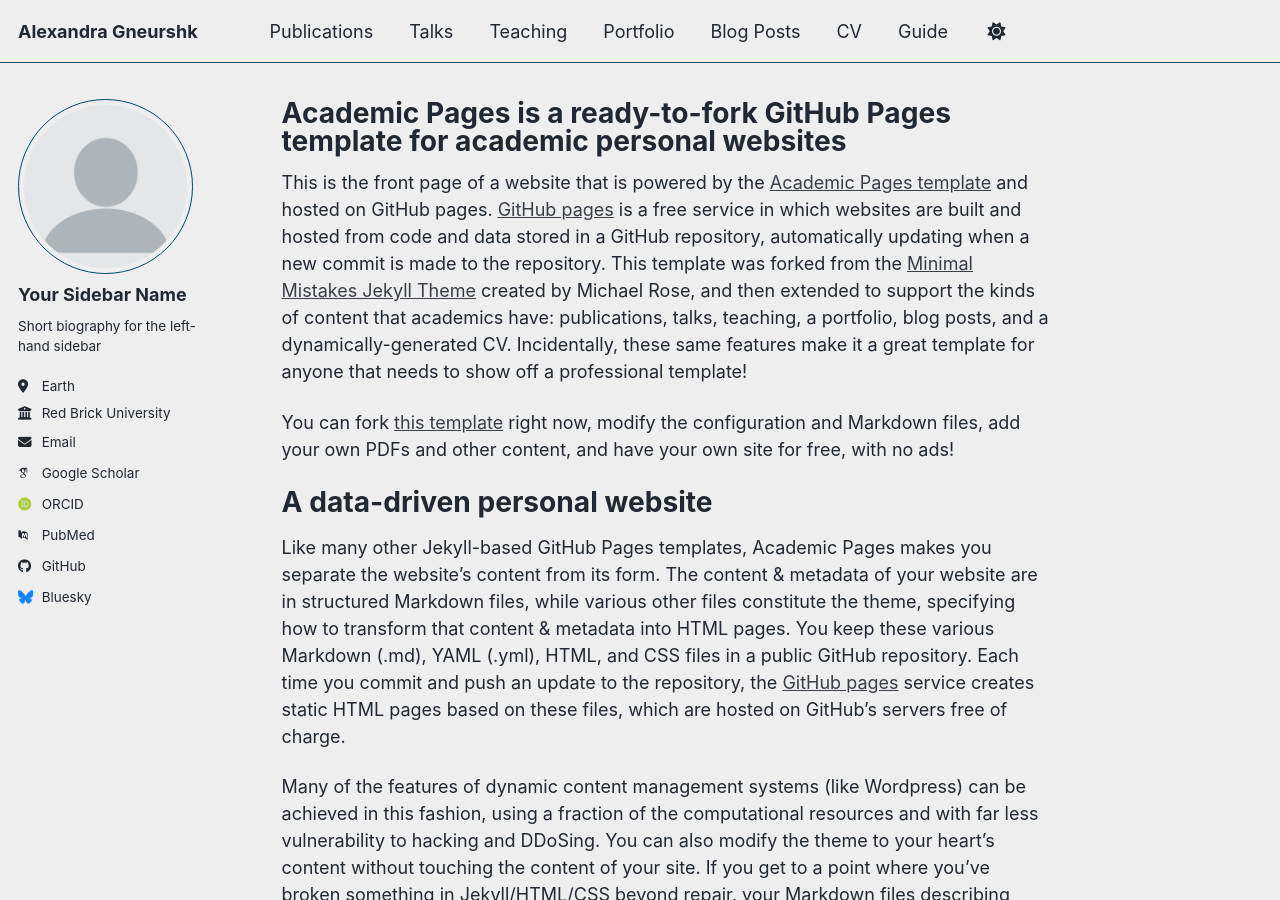
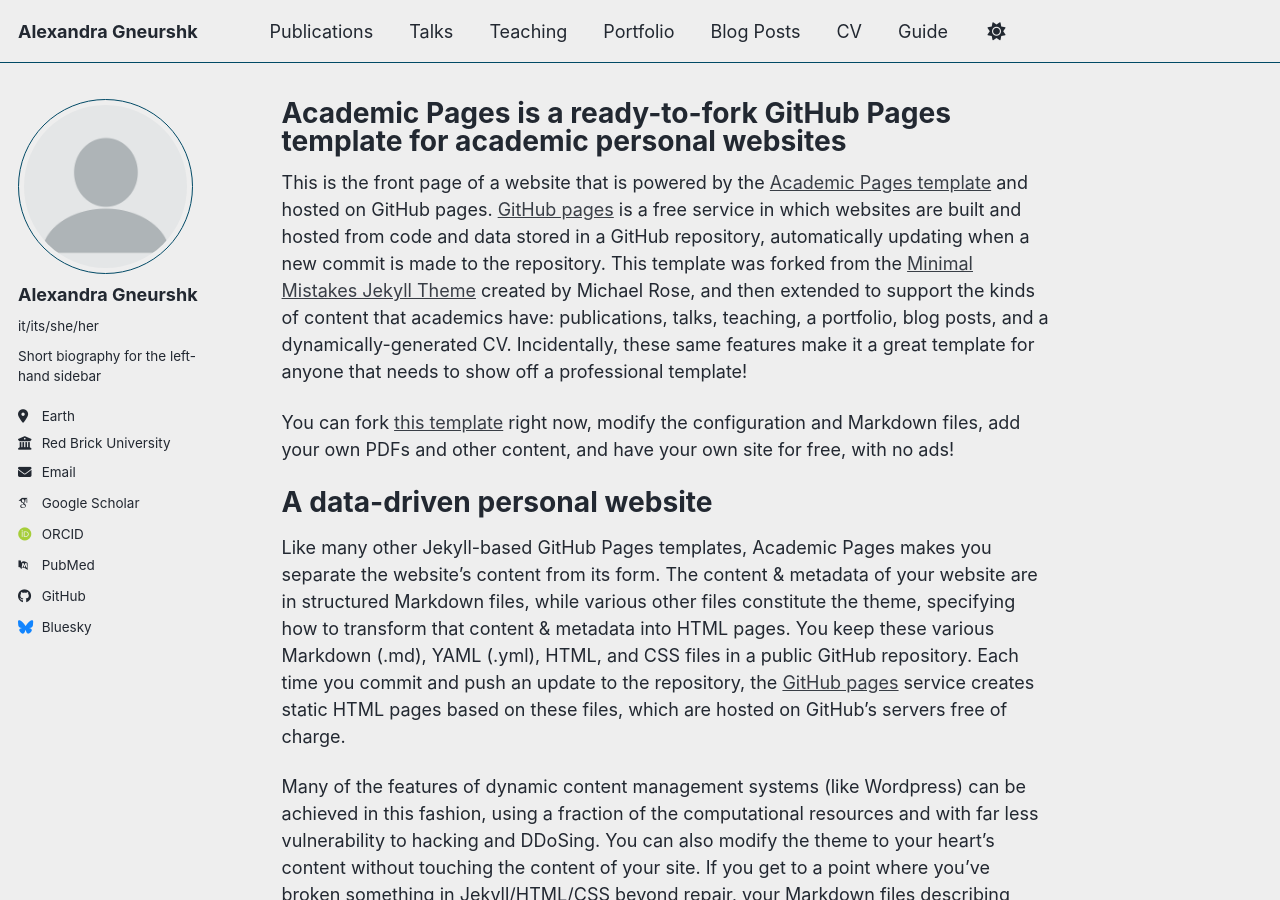
Before and after one commit to thegneurshk/alexandra-gneurshk.github.io, a Jekyll site: the page built from _pages/about.md, in a window 1280 px wide and 900 px high. Built offline with Jekyll 4.4.1, drawn with Linux system fonts in a browser that asks for light colours; some web fonts are replaced; a script bundle is joined from its source files by our own code; library files that are not in the unit come from our copies.

Commit message:
Update _config.yml

```diff
--- a/_config.yml
+++ b/_config.yml
@@ -15,8 +15,8 @@
 description              : &description "Your Name's academic portfolio"   # Update this with a general description of your site, this is the default if not overridden by a page
 url                      : https://thegneurshk.github.io # The base hostname & protocol for your site e.g. "https://[your GitHub username].github.io",
                                                            # or if you already have some other page hosted on Github then use "https://[your GitHub username].github.io/[Your Repo Name]"
-baseurl                  : "" # the subpath of your site, e.g. "/blog"
-repository               : "academicpages/academicpages.github.io"
+baseurl                  : "/alexandra-gneurshk.github.io" # the subpath of your site, e.g. "/blog"
+repository               : "thegneurshk/alexandra-gneurshk.github.io"
 
 # Site Author - The following control what appear as part of the author content on the side bar.
 #               If a field is blank the icon and link will not appear, otherwise it will be shown.
@@ -24,13 +24,13 @@
 author:
   # Biographic information
   avatar           : "profile.png"
-  name             : "Your Sidebar Name"
-  pronouns         : # example: "she/her"
+  name             : "Alexandra Gneurshk"
+  pronouns         : "it/its/she/her"
   bio              : "Short biography for the left-hand sidebar"
   location         : "Earth"
   employer         : "Red Brick University"
   uri              : # URL
-  email            : "none@example.org"
+  email            : "thegneurshk@proton.me"
 
   # Academic websites
   academia         : # URL
```
